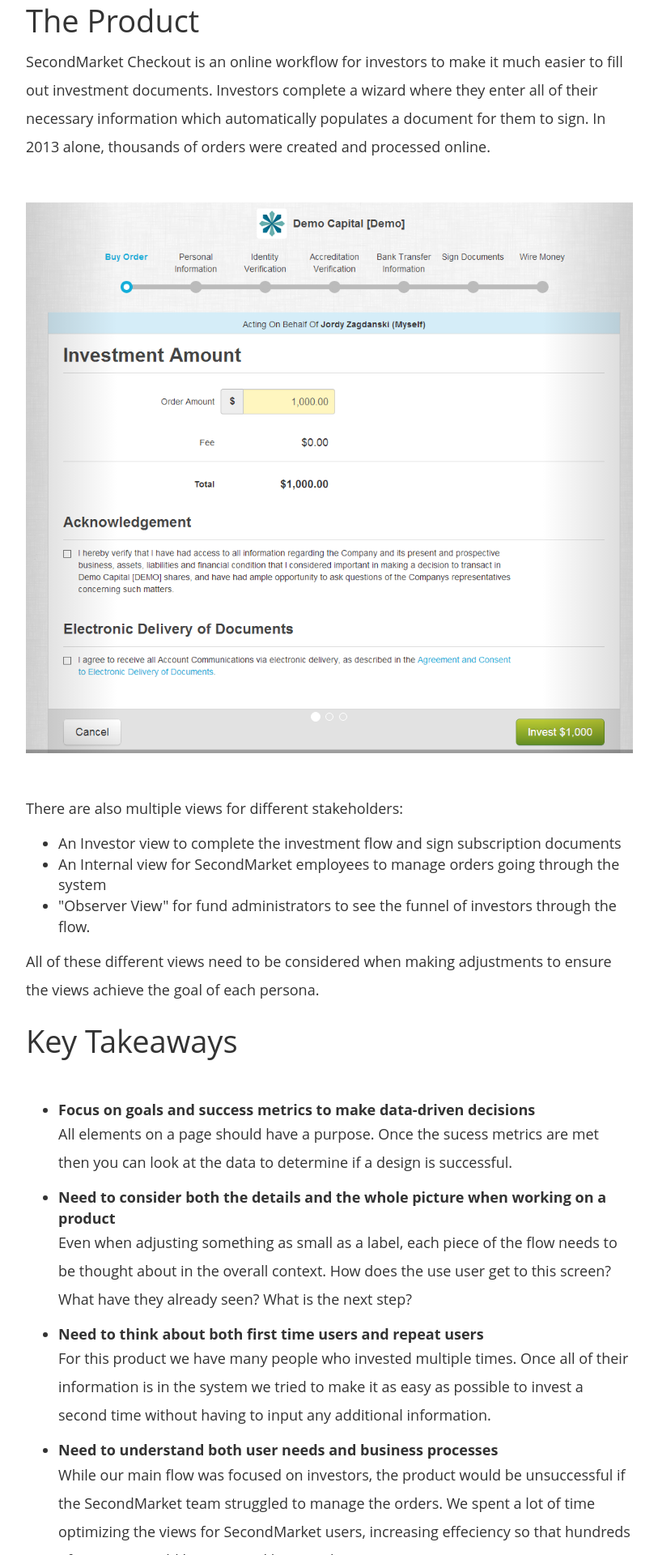
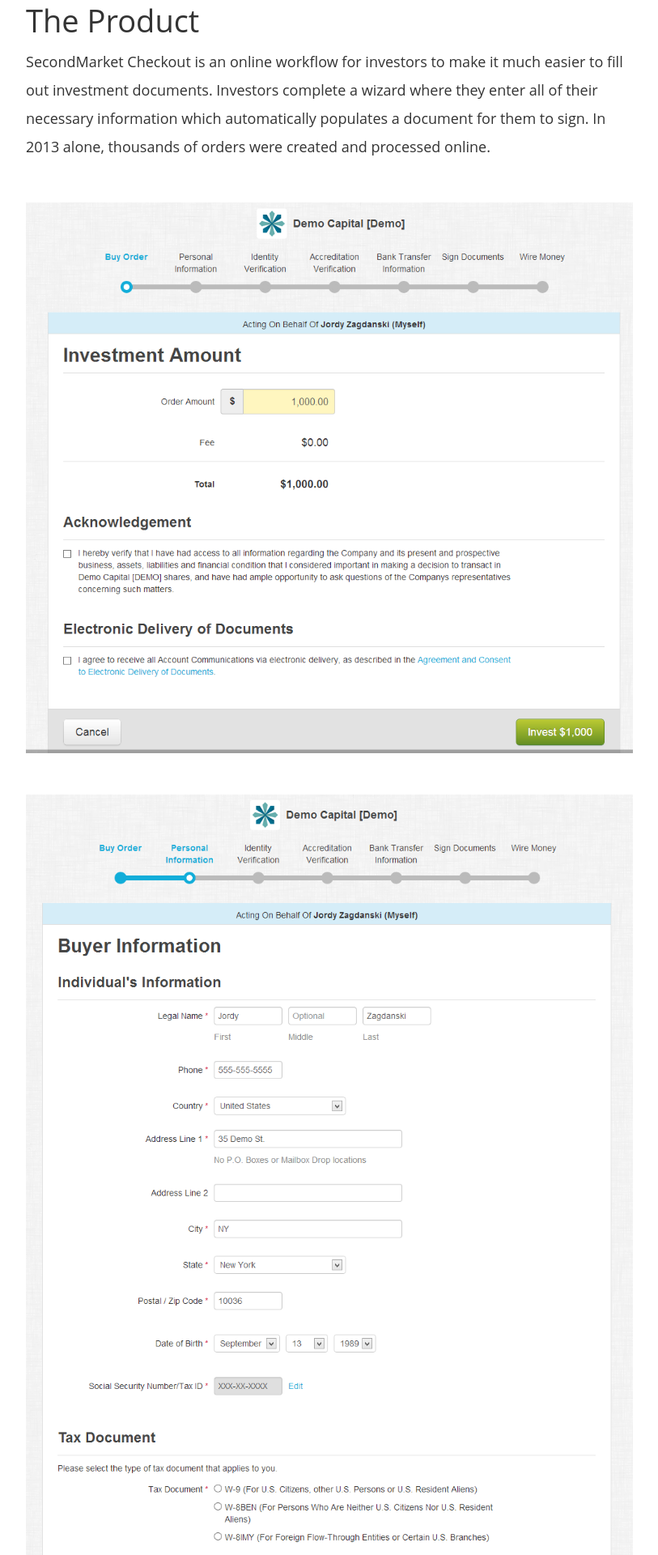
Before and after one commit to jayzed/jayzed.github.io, a Jekyll site: the page built from work/secondmarket-checkout.html, in a window 1280 px wide. Shown: the part 868-2788 px from the top of the page at 81% size, without its empty margins (233-1046 px from the left). Built offline with Jekyll 4.4.1, drawn with Linux system fonts in a browser that asks for light colours.

Commit message:
removing carousels

```diff
--- a/work/secondmarket-checkout.html
+++ b/work/secondmarket-checkout.html
@@ -29,36 +29,11 @@ layout: default
     </p>
 
     <hr class="space">
-    <div id="checkout-carousel" class="carousel slide" data-ride="carousel" data-interval="false">
-      <!-- Indicators -->
-      <ol class="carousel-indicators">
-        <li data-target="#checkout-carousel" data-slide-to="0" class="active"></li>
-        <li data-target="#checkout-carousel" data-slide-to="1"></li>
-        <li data-target="#checkout-carousel" data-slide-to="2"></li>
-      </ol>
-
-      <!-- Wrapper for slides -->
-      <div class="carousel-inner">
-        <div class="item active">
-          <img src="/images/checkout-amount.png" class="img-responsive">
-        </div>
-        <div class="item">
-          <img src="/images/checkout-personal-info.png" class="img-responsive">
-        </div>
-
-        <div class="item">
-          <img src="/images/checkout-bank-info.png" class="img-responsive">
-        </div>
-      </div>
-
-      <!-- Controls -->
-      <a class="left carousel-control" href="#checkout-carousel" data-slide="prev">
-        <span class="glyphicon glyphicon-chevron-left"></span>
-      </a>
-      <a class="right carousel-control" href="#checkout-carousel" data-slide="next">
-        <span class="glyphicon glyphicon-chevron-right"></span>
-      </a>
-    </div>
+    <img src="/images/checkout-amount.png" class="img-responsive">
+    <hr class="space"/>
+    <img src="/images/checkout-personal-info.png" class="img-responsive">
+    <hr class="space"/>
+    <img src="/images/checkout-bank-info.png" class="img-responsive">
     <hr class="space">
 
     <p>
```
Also changed, not shown: work/secondmarket-hub.html (+4 -37 lines).
